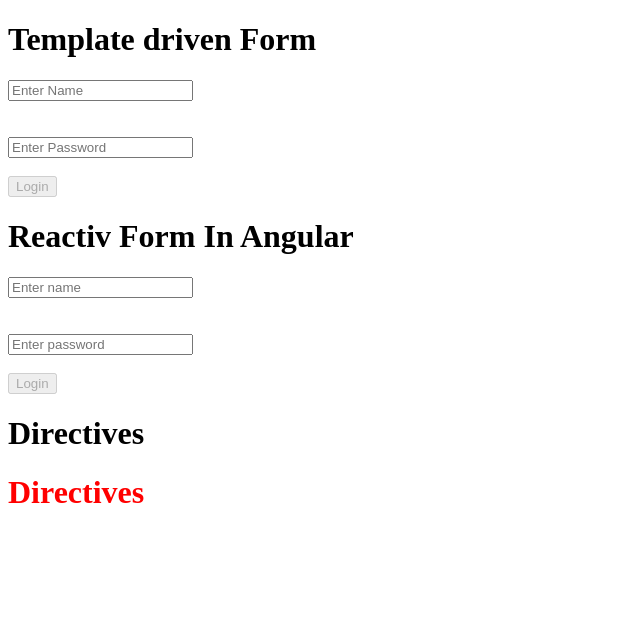
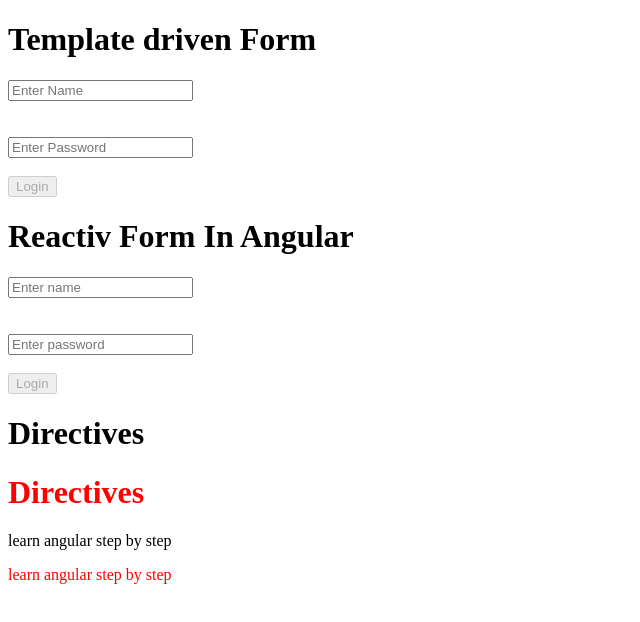
Before and after one commit to Adrion10/Angular_lesons, an Angular app in the folder angular-lessons/Form/: page / in a window 1280 px wide. Shown: the top 622 px of the page, without its empty margins (0-640 px from the left). Built offline with nearby package versions, Linux system fonts and the light colour scheme.

Commit message:
<p appRedEl>learn angular step by step</p>

```diff
--- a/angular-lessons/Form/src/app/app.component.html
+++ b/angular-lessons/Form/src/app/app.component.html
@@ -59,3 +59,6 @@
 
 <h1 *ngIf="true">{{ title2 }}</h1>
 <h1 appRedEl>{{ title2 }}</h1>
+
+<p>learn angular step by step</p>
+<p appRedEl>learn angular step by step</p>
```
